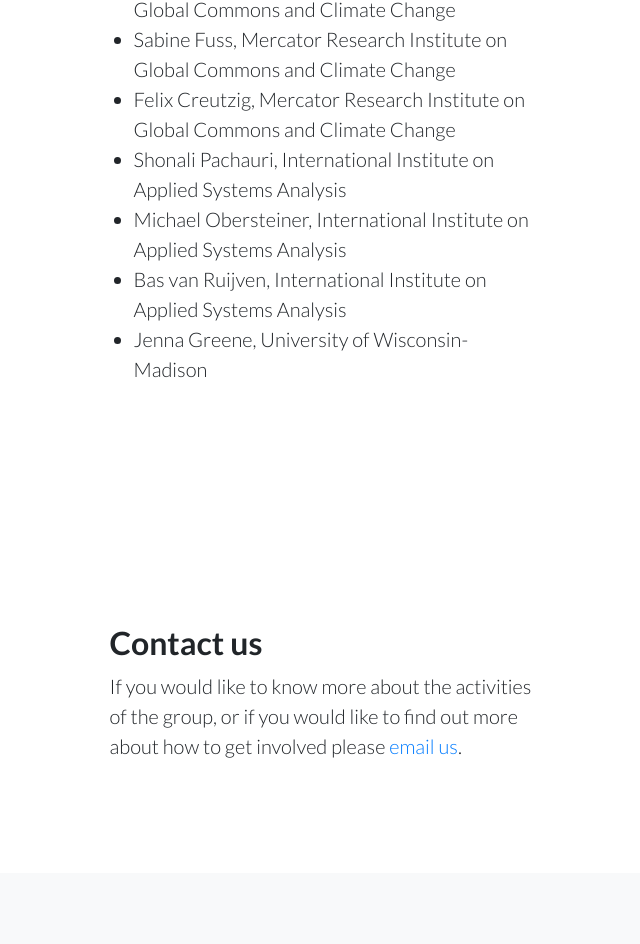
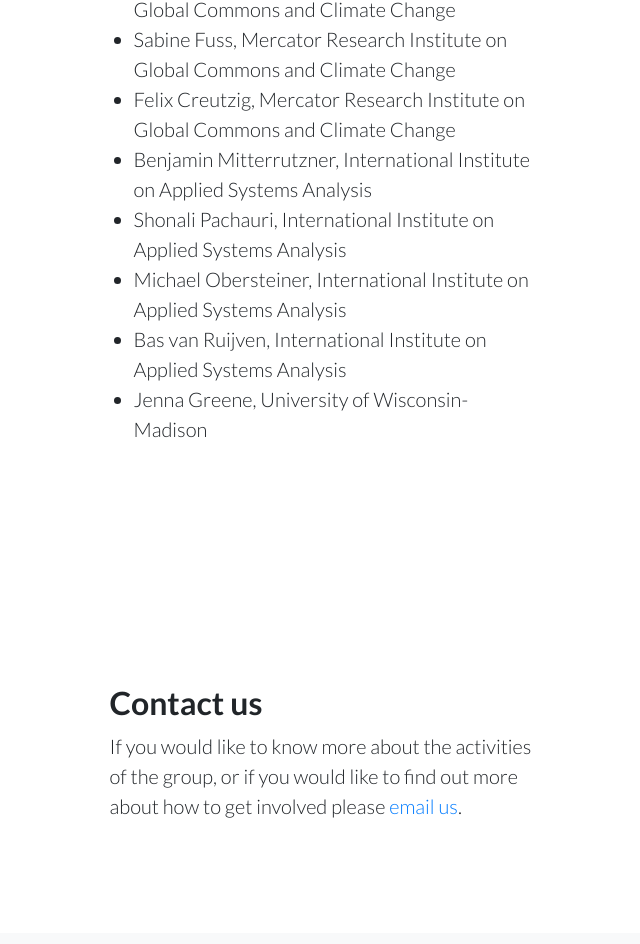
Before and after one commit to genie-erc/genie-erc.github.io, a website: page index.html in a window 1280 px wide. Shown: the part 4171-5115 px from the top of the page, without its empty margins (315-955 px from the left). Drawn offline with Linux system fonts and the light colour scheme.

Commit message:
Update index.html

```diff
--- a/index.html
+++ b/index.html
@@ -223,6 +223,7 @@
             <li>William Lamb, Mercator Research Institute on Global Commons and Climate Change</li>
             <li>Sabine Fuss, Mercator Research Institute on Global Commons and Climate Change</li>
             <li>Felix Creutzig, Mercator Research Institute on Global Commons and Climate Change</li>
+            <li>Benjamin Mitterrutzner, International Institute on Applied Systems Analysis</li>
             <li>Shonali Pachauri, International Institute on Applied Systems Analysis</li>
             <li>Michael Obersteiner, International Institute on Applied Systems Analysis</li>
             <li>Bas van Ruijven, International Institute on Applied Systems Analysis</li>
```
